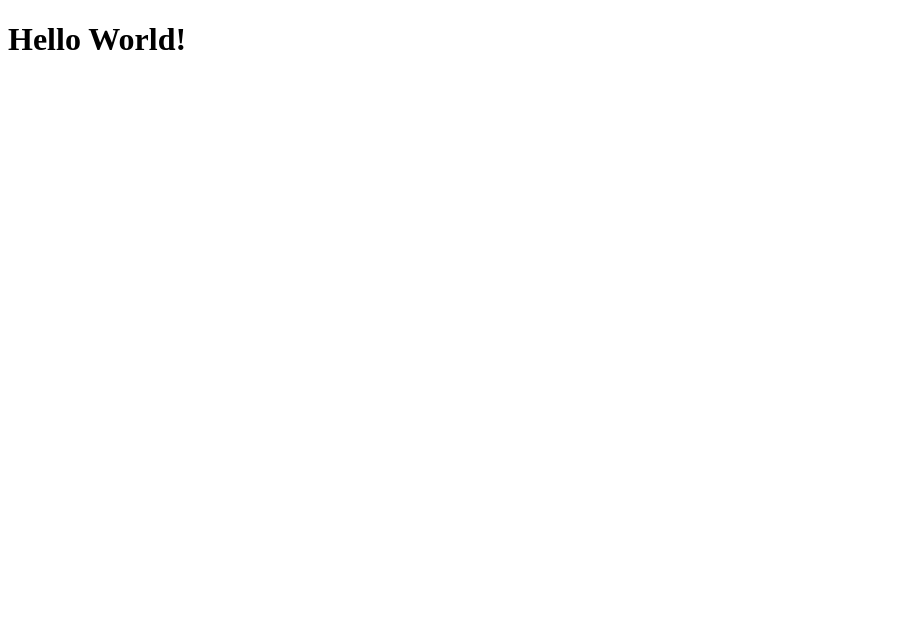
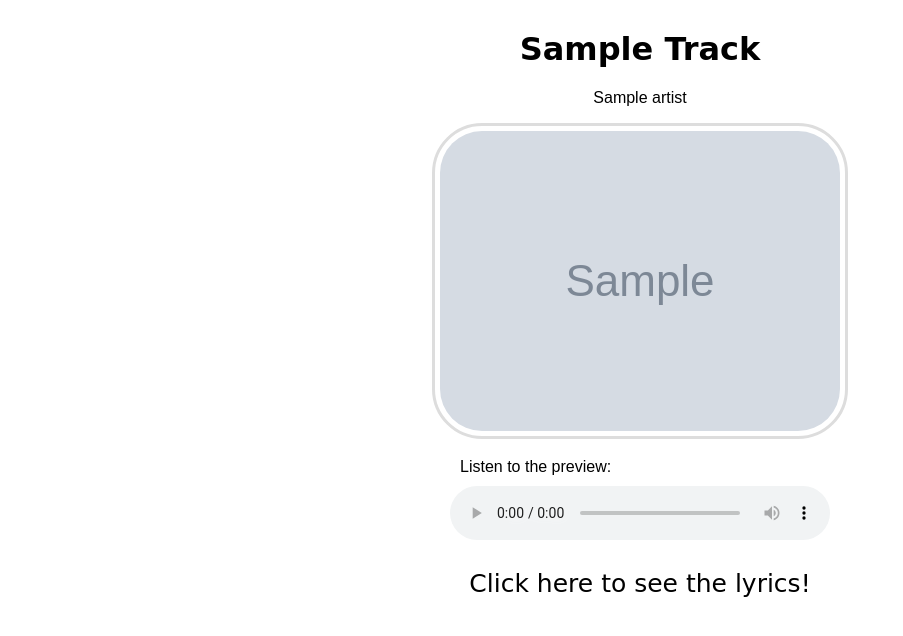
Before and after one commit to yzhou43/Music-Discovery-APP, a Flask app: page / in a window 1280 px wide. Before the commit the part shown is almost empty. Shown: the top 636 px of the page, without its empty margins (0-903 px from the left). Run offline with Flask 2, Linux system fonts and the light colour scheme; grey boxes marked "Sample" are stand-in pictures; a database or web service that is not in the repository returns one stand-in record (values such as "Sample title"); data that the repository does not hold is empty; parts of the project's set-up code (start-up, migrations or seed data) failed here and were passed over.

Commit message:
work on html and css

```diff
--- a/app.py
+++ b/app.py
@@ -5,8 +5,6 @@ import random
 from dotenv import find_dotenv, load_dotenv
 
 load_dotenv(find_dotenv())
-
-app = flask.Flask(__name__)
 
 
 CLIENT_ID = 'a0e467772f0c481b9810cf2b5abc094a'
@@ -30,24 +28,28 @@ headers = {
     'Authorization': 'Bearer {token}'.format(token=access_token)
 }
 
-artists = ['06HL4z0CvFAxyc27GXpf02', '00FQb4jTyendYWaN8pK0wa',
+artists = ['06HL4z0CvFAxyc27GXpf02', '43ZHCT0cAZBISjO8DG9PnE',
            '6qqNVTkY8uBg9cP3Jd7DAH', '66CXWjxzNUsdJxJ2JdwvnR']
-# Get an Artist's Top Tracks
-rand_artist = random.randint(0,len(artists)-1)
-toptrack = requests.get('https://api.spotify.com/v1/artists/%s/top-tracks' %
-                        artists[rand_artist], headers=headers, params={'market': 'US'})
 
-toptrack_json = toptrack.json()
-print(toptrack.status_code)
-rand_song = random.randint(0,len(toptrack_json['tracks'])-1)
-song_info = toptrack_json['tracks'][rand_song]
-print(song_info)
+
+app = flask.Flask(__name__)
+
 
 @app.route("/")  # Python decorator
 def main():
+    # Get an Artist's Top Tracks
+    rand_artist = random.randint(0, len(artists)-1)
+    toptrack = requests.get('https://api.spotify.com/v1/artists/%s/top-tracks' %
+                            artists[rand_artist], headers=headers, params={'market': 'US'})
+    toptrack_json = toptrack.json()
+    print(toptrack.status_code)
+    rand_song = random.randint(0, len(toptrack_json['tracks'])-1)
+    song_info = toptrack_json['tracks'][rand_song]
+    # print(song_info)
+    # its song name, song artist, song-related image, song preview URL
+    return flask.render_template("index.html", name=song_info['name'], artist=song_info['album']['artists'][0]['name'],
+                                 preview=song_info['preview_url'], img=song_info['album']['images'][0]['url'])
 
-
-    return flask.render_template("index.html")
 
 app.run(
     debug=True
--- /dev/null
+++ b/static/style.css
@@ -0,0 +1,39 @@
+body {
+    width: max-content;
+    margin: auto;
+    text-align: center;
+    font-family: Arial, Helvetica, sans-serif;
+}
+
+h1 {
+    text-transform: capitalize;
+    font-family: cursive;
+    margin-top: 30px;
+}
+
+img {
+    border: 3px solid #ddd;
+    border-radius: 50px;
+    padding: 5px;
+    width: 400px;
+}
+
+figure {
+    margin: 15px auto;
+    width: 400px;
+}
+
+figcaption {
+    text-align: left;
+    margin-left: 20px;
+    margin-bottom: 10px;
+}
+
+audio {
+    width: 380px;
+}
+
+.lyrics {
+    font-size: 25px;
+    font-family: cursive;
+}
--- a/templates/index.html
+++ b/templates/index.html
@@ -1,7 +1,26 @@
 <!DOCTYPE html>
 <html>
-  <head></head>
+  <head>
+    <link rel="stylesheet" href={{ url_for('static', filename='style.css')}} />
+  </head>
   <body>
-      <h1>Hello World!</h1>
+    <h1>{{name}}</h1>
+    <p>{{artist}}</p>
+    <img src="{{img}}" alt="{{name}}" />
+    {% if preview|string() != 'None'|string() %}
+    <figure>
+      <figcaption>Listen to the preview:</figcaption>
+      <audio
+        controls
+        src="{{preview}}"
+      >
+        Your browser does not support the
+        <code>audio</code> element.
+      </audio>
+    </figure>
+    {% else %}
+    <p>Preview is not available</p>
+    {% endif %}
+    <p class="lyrics">Click here to see the lyrics!</p>
   </body>
 </html>
```
